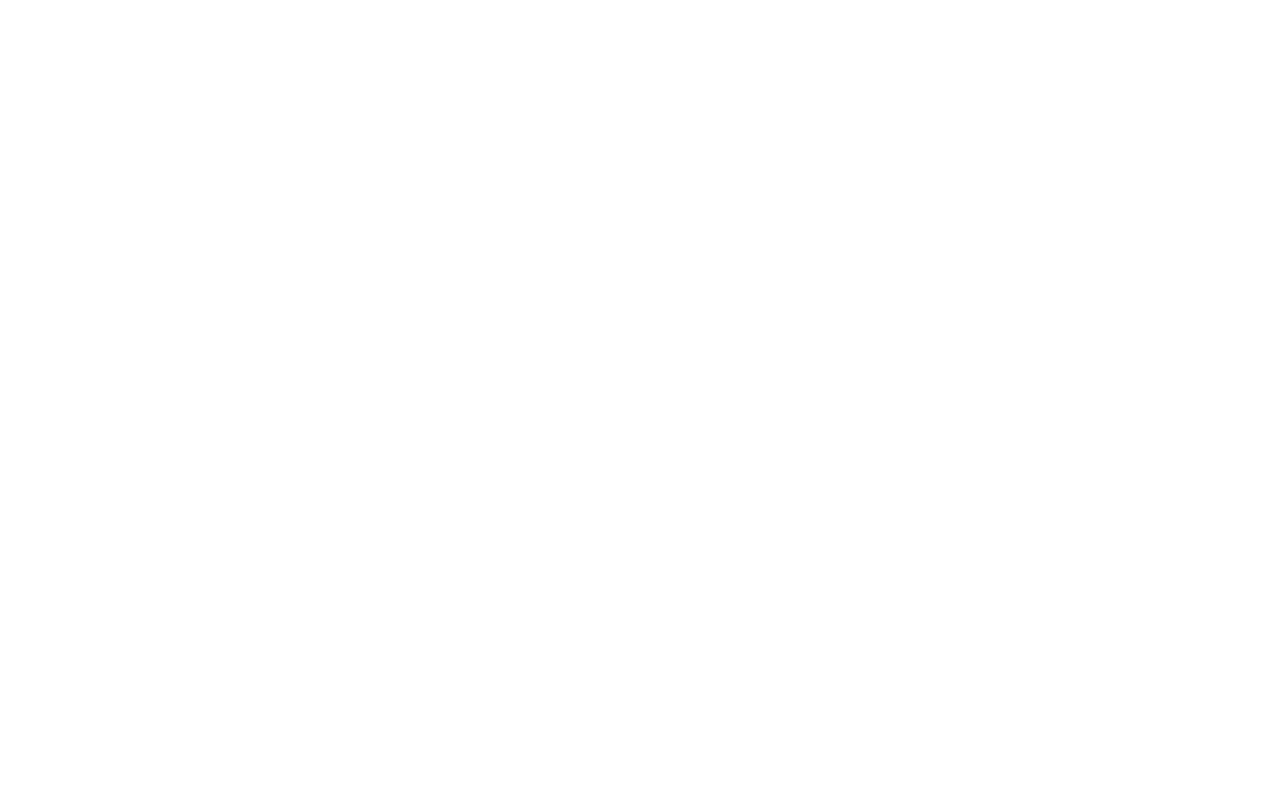
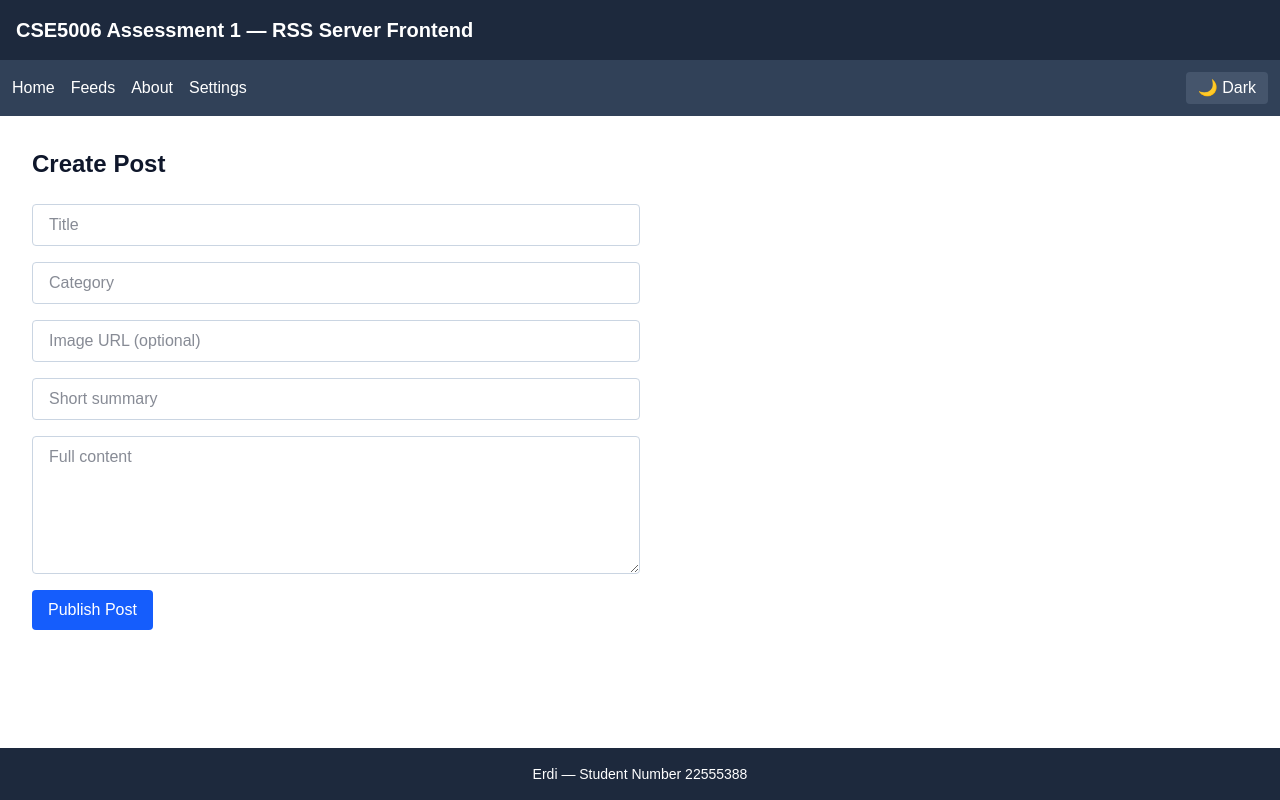
Before and after one commit to eek22555388/cse5006-assignment1, a Next.js app: page /feeds/create in a window 1280 px wide. Before the commit this address had no page. Built offline with nearby package versions, Linux system fonts and the light colour scheme.

Commit message:
Add post creation, search, and deletion with localStorage

```diff
--- a/app/components/NavBar.tsx
+++ b/app/components/NavBar.tsx
@@ -1,17 +1,19 @@
 import Link from "next/link";
 import ThemeToggle from "./ThemeToggle";
 import HamburgerMenu from "./HamburgerMenu";
+import { navLinks } from "../data/navLinks";
 
 export default function NavBar() {
   return (
     <nav className="bg-slate-700 text-white p-3 flex gap-4 items-center dark:bg-slate-900">
           {/* Desktop links: hidden on mobile, shown md and up */}
           <div className="hidden md:flex gap-4">
-            <Link href="/" className="hover:underline">Home</Link>
-            <Link href="/feeds" className="hover:underline">Feeds</Link>
-            <Link href="/about" className="hover:underline">About</Link>
-            <Link href="/settings" className="hover:underline">Settings</Link>
-          </div>
+                  {navLinks.map((link) => (
+                    <Link key={link.href} href={link.href} className="hover:underline">
+                      {link.label}
+                    </Link>
+                  ))}
+                </div>
 
           <div className="ml-auto flex items-center gap-3">
             <ThemeToggle />
--- a/app/components/PostCard.tsx
+++ b/app/components/PostCard.tsx
@@ -1,5 +1,5 @@
 import Link from "next/link";
-import Image from "next/image";
+
 
 type Post = {
   slug: string;
@@ -13,11 +13,9 @@ type Post = {
 export default function PostCard({ post }: { post: Post }) {
   return (
     <article className="border border-slate-300 dark:border-slate-600 rounded-lg overflow-hidden hover:shadow-md transition-shadow">
-      <Image
+      <img
         src={post.image}
         alt={post.title}
-        width={400}
-        height={200}
         className="w-full h-40 object-cover"
       />
       <div className="p-5">
--- /dev/null
+++ b/app/context/PostsContext.tsx
@@ -0,0 +1,78 @@
+"use client";
+
+import { createContext, useContext, useState, useEffect } from "react";
+import { posts as seedPosts } from "../data/posts";
+
+export type Post = {
+  slug: string;
+  title: string;
+  date: string;
+  image: string;
+  summary: string;
+  content: string;
+  category: string;
+  isUserPost?: boolean;
+};
+
+type PostsContextType = {
+  posts: Post[];
+  addPost: (post: Omit<Post, "slug" | "date">) => void;
+  deletePost: (slug: string) => void;
+};
+
+const PostsContext = createContext<PostsContextType | undefined>(undefined);
+
+export function PostsProvider({ children }: { children: React.ReactNode }) {
+  const [posts, setPosts] = useState<Post[]>(seedPosts);
+
+  // Load any user-created posts from localStorage and merge with seed posts
+  useEffect(() => {
+    const saved = localStorage.getItem("userPosts");
+    if (saved) {
+      try {
+        const userPosts: Post[] = JSON.parse(saved);
+        setPosts([...seedPosts, ...userPosts]);
+      } catch (error) {
+        console.error("Failed to parse saved posts:", error);
+      }
+    }
+  }, []);
+
+  const addPost = (newPost: Omit<Post, "slug" | "date">) => {
+    const slug = newPost.title
+      .toLowerCase()
+      .replace(/[^a-z0-9]+/g, "-")
+      .replace(/^-|-$/g, "");
+    const date = new Date().toISOString().split("T")[0];
+
+    const fullPost: Post = { ...newPost, slug, date, isUserPost: true };
+
+    const updated = [...posts, fullPost];
+    setPosts(updated);
+
+    const userPosts = updated.slice(seedPosts.length);
+    localStorage.setItem("userPosts", JSON.stringify(userPosts));
+  };
+
+  const deletePost = (slug: string) => {
+    const updated = posts.filter((p) => p.slug !== slug);
+    setPosts(updated);
+
+    const userPosts = updated.slice(seedPosts.length);
+    localStorage.setItem("userPosts", JSON.stringify(userPosts));
+  };
+
+  return (
+    <PostsContext.Provider value={{ posts, addPost, deletePost }}>
+      {children}
+    </PostsContext.Provider>
+  );
+}
+
+export function usePosts() {
+  const context = useContext(PostsContext);
+  if (!context) {
+    throw new Error("usePosts must be used inside PostsProvider");
+  }
+  return context;
+}
--- a/app/feeds/[slug]/page.tsx
+++ b/app/feeds/[slug]/page.tsx
@@ -1,19 +1,34 @@
+"use client";
+
 import Link from "next/link";
-import Image from "next/image";
-import { notFound } from "next/navigation";
-import { posts } from "../../data/posts";
+import { useParams, useRouter } from "next/navigation";
+import { usePosts } from "../../context/PostsContext";
 
-export default async function PostPage({
-  params,
-}: {
-  params: Promise<{ slug: string }>;
-}) {
-  const { slug } = await params;
+export default function PostPage() {
+  const params = useParams();
+  const slug = params?.slug as string;
+  const { posts, deletePost } = usePosts();
+  const router = useRouter();
+
   const post = posts.find((p) => p.slug === slug);
 
+  // If the post doesn't exist (e.g. just deleted), show a friendly message
+  // instead of crashing — with a link back to Feeds.
   if (!post) {
-    notFound();
+    return (
+      <div className="p-8 max-w-3xl mx-auto">
+        <p className="mb-4">This post is no longer available.</p>
+        <Link href="/feeds" className="text-blue-600 dark:text-blue-400 hover:underline">
+          ← Back to Feeds
+        </Link>
+      </div>
+    );
   }
+
+  const handleDelete = () => {
+    router.push("/feeds");   // leave the page FIRST
+    deletePost(post.slug);   // then delete
+  };
 
   return (
     <div className="p-8 max-w-3xl mx-auto">
@@ -32,22 +47,30 @@ export default async function PostPage({
       <h1 className="text-3xl font-bold mt-1 mb-2">{post.title}</h1>
       <p className="text-sm text-slate-500 dark:text-slate-400 mb-4">{post.date}</p>
 
-      <Image
+      <img
         src={post.image}
         alt={post.title}
-        width={800}
-        height={400}
         className="w-full rounded-lg mb-6"
       />
 
       <p className="text-lg leading-relaxed">{post.content}</p>
 
-      <Link
-        href="/feeds"
-        className="inline-block mt-8 text-blue-600 dark:text-blue-400 hover:underline"
-      >
-        ← Back to Feeds
-      </Link>
+      <div className="mt-8 flex gap-4">
+        <Link
+          href="/feeds"
+          className="text-blue-600 dark:text-blue-400 hover:underline"
+        >
+          ← Back to Feeds
+        </Link>
+        {post.isUserPost && (
+          <button
+            onClick={handleDelete}
+            className="text-red-600 hover:underline"
+          >
+            Delete this post
+          </button>
+        )}
+      </div>
     </div>
   );
 }
--- /dev/null
+++ b/app/feeds/create/page.tsx
@@ -0,0 +1,83 @@
+"use client";
+
+import { useState } from "react";
+import { useRouter } from "next/navigation";
+import { usePosts } from "../../context/PostsContext";
+
+export default function CreatePost() {
+  const { addPost } = usePosts();
+  const router = useRouter();
+
+  const [title, setTitle] = useState("");
+  const [category, setCategory] = useState("");
+  const [summary, setSummary] = useState("");
+  const [content, setContent] = useState("");
+  const [image, setImage] = useState("");
+
+  const handleSubmit = () => {
+    if (!title.trim()) {
+      alert("Please enter a title.");
+      return;
+    }
+    addPost({
+      title,
+      category: category || "General",
+      summary,
+      content,
+      image:
+        image.trim() ||
+        "https://media.geeksforgeeks.org/wp-content/uploads/20211213172224/1.png",
+    });
+    router.push("/feeds");
+  };
+
+  return (
+    <div className="p-8 max-w-2xl">
+      <h2 className="text-2xl font-bold mb-6">Create Post</h2>
+
+      <div className="flex flex-col gap-4">
+        <input
+          type="text"
+          placeholder="Title"
+          value={title}
+          onChange={(e) => setTitle(e.target.value)}
+          className="px-4 py-2 rounded border border-slate-300 dark:border-slate-600 bg-white dark:bg-slate-700"
+        />
+        <input
+          type="text"
+          placeholder="Category"
+          value={category}
+          onChange={(e) => setCategory(e.target.value)}
+          className="px-4 py-2 rounded border border-slate-300 dark:border-slate-600 bg-white dark:bg-slate-700"
+        />
+        <input
+          type="text"
+          placeholder="Image URL (optional)"
+          value={image}
+          onChange={(e) => setImage(e.target.value)}
+          className="px-4 py-2 rounded border border-slate-300 dark:border-slate-600 bg-white dark:bg-slate-700"
+        />
+        <input
+          type="text"
+          placeholder="Short summary"
+          value={summary}
+          onChange={(e) => setSummary(e.target.value)}
+          className="px-4 py-2 rounded border border-slate-300 dark:border-slate-600 bg-white dark:bg-slate-700"
+        />
+        <textarea
+          placeholder="Full content"
+          value={content}
+          onChange={(e) => setContent(e.target.value)}
+          rows={5}
+          className="px-4 py-2 rounded border border-slate-300 dark:border-slate-600 bg-white dark:bg-slate-700"
+        />
+        <button
+          onClick={handleSubmit}
+          className="px-4 py-2 rounded bg-blue-600 text-white hover:bg-blue-500 self-start"
+        >
+          Publish Post
+        </button>
+      </div>
+    </div>
+  );
+}
--- a/app/feeds/page.tsx
+++ b/app/feeds/page.tsx
@@ -1,15 +1,47 @@
 "use client";
 
+import { useState } from "react";
+import Link from "next/link";
 import PostCard from "../components/PostCard";
-import { posts } from "../data/posts";
+import { usePosts } from "../context/PostsContext";
 import { useTheme } from "../context/ThemeContext";
 
 export default function Feeds() {
+  const { posts } = usePosts();
   const { layout } = useTheme();
+  const [searchQuery, setSearchQuery] = useState("");
+
+  // Filter posts by title based on the search box
+  const filteredPosts = searchQuery.trim()
+    ? posts.filter((post) =>
+        post.title.toLowerCase().includes(searchQuery.toLowerCase())
+      )
+    : posts;
 
   return (
     <div className="p-8">
-      <h2 className="text-2xl font-bold mb-6">Feeds</h2>
+      <div className="flex items-center justify-between mb-6">
+        <h2 className="text-2xl font-bold">Feeds</h2>
+        <Link
+          href="/feeds/create"
+          className="px-4 py-2 rounded bg-blue-600 text-white hover:bg-blue-500"
+        >
+          + Create Post
+        </Link>
+      </div>
+
+      {/* Search bar */}
+      <input
+        type="text"
+        placeholder="Search posts by title..."
+        value={searchQuery}
+        onChange={(e) => setSearchQuery(e.target.value)}
+        className="w-full mb-6 px-4 py-2 rounded border border-slate-300 dark:border-slate-600 bg-white dark:bg-slate-700"
+      />
+
+      {filteredPosts.length === 0 ? (
+        <p className="text-slate-500 dark:text-slate-400">No posts found.</p>
+      ) : (
         <div
           className={
             layout === "grid"
@@ -17,10 +49,11 @@ export default function Feeds() {
               : "flex flex-col gap-4 max-w-2xl"
           }
         >
-        {posts.map((post) => (
+          {filteredPosts.map((post) => (
             <PostCard key={post.slug} post={post} />
           ))}
         </div>
+      )}
     </div>
   );
 }
--- a/app/layout.tsx
+++ b/app/layout.tsx
@@ -5,6 +5,7 @@ import Header from "./components/Header";
 import Footer from "./components/Footer";
 import NavBar from "./components/NavBar";
 import { ThemeProvider } from "./context/ThemeContext";
+import { PostsProvider } from "./context/PostsContext";
 
 
 const geistSans = Geist({
@@ -34,10 +35,12 @@ export default function RootLayout({
     >
       <body className="min-h-full flex flex-col bg-white text-slate-900 dark:bg-slate-800 dark:text-slate-100">
               <ThemeProvider>
-                <Header />
-                <NavBar />
-                <main className="flex-1">{children}</main>
-                <Footer />
+                <PostsProvider>
+                  <Header />
+                  <NavBar />
+                  <main className="flex-1">{children}</main>
+                  <Footer />
+                </PostsProvider>
               </ThemeProvider>
             </body>
     </html>
--- a/next.config.ts
+++ b/next.config.ts
@@ -3,14 +3,6 @@ import type { NextConfig } from "next";
 
 
 const nextConfig: NextConfig = {
-  images: {
-    remotePatterns: [
-      {
-        protocol: "https",
-        hostname: "media.geeksforgeeks.org",
-      },
-    ],
-  },
 
   allowedDevOrigins: ["192.168.56.1"],
 
```
Lines whose indentation alone changed are shown as unchanged.
